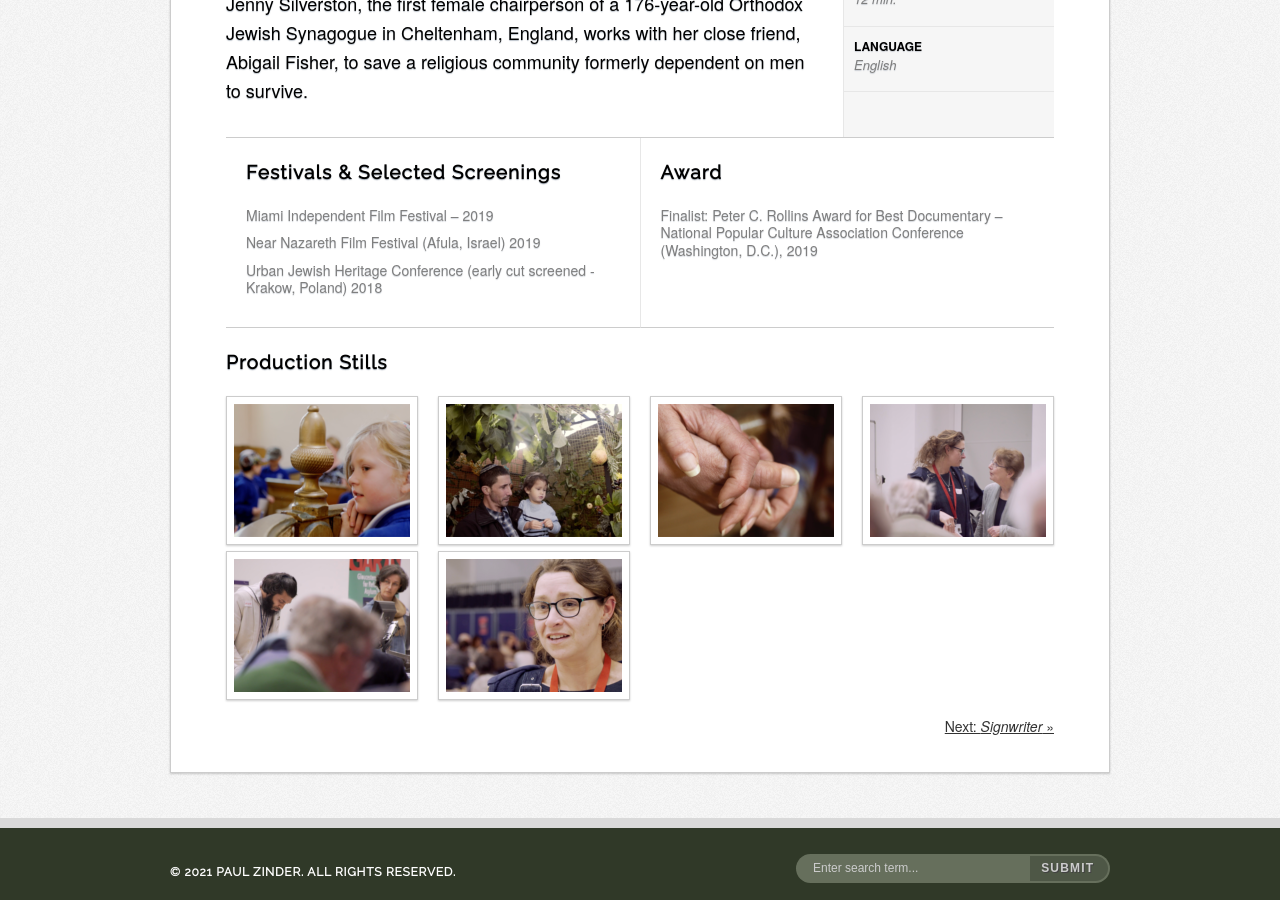
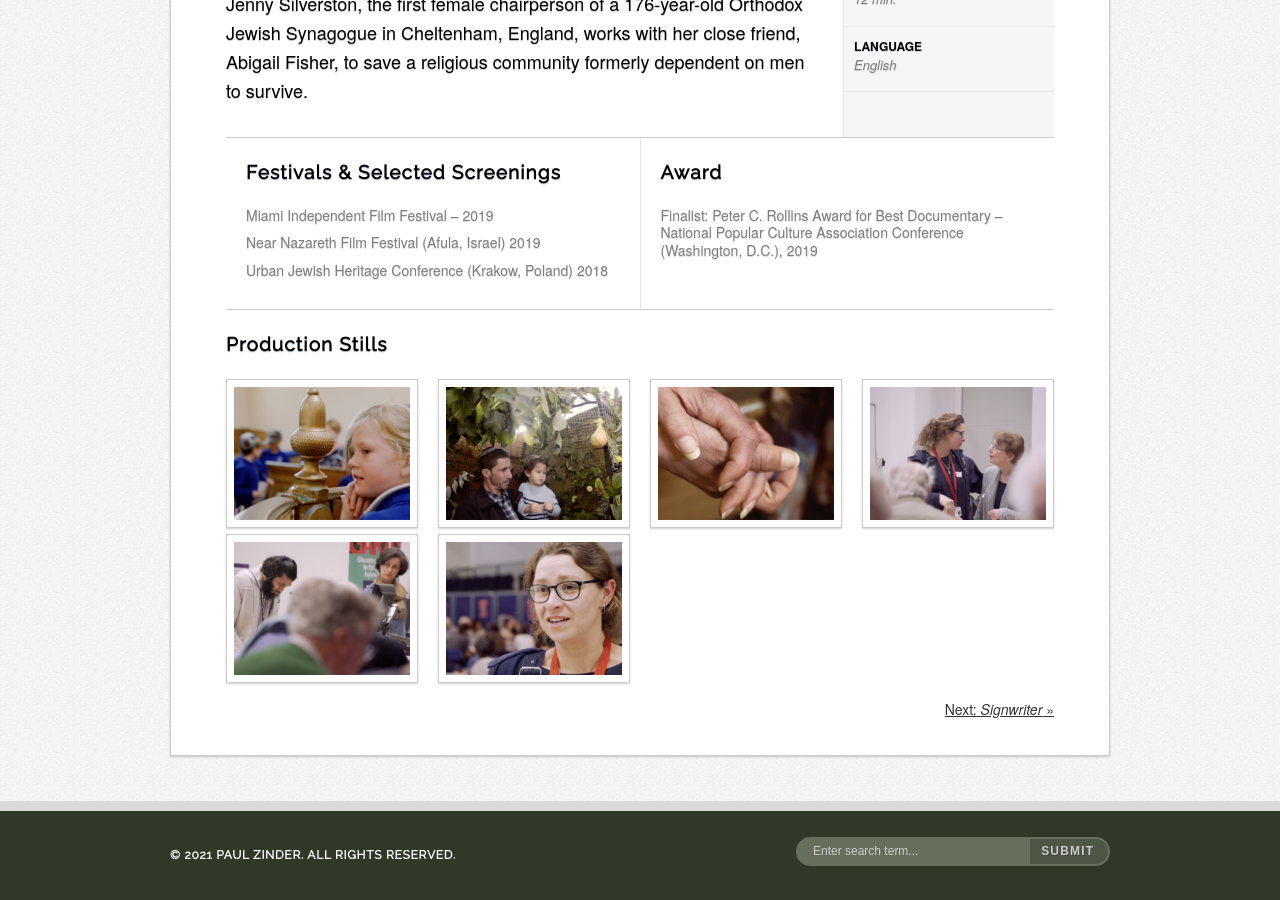
Before and after one commit to jennysharps/paul-zinder-static, a Jekyll site: the page built from _films/2018-01-01-in-my-own-right.md, in a window 1280 px wide and 900 px high, scrolled down 566 px. Built offline with Jekyll 4.4.1, drawn with Linux system fonts in a browser that asks for light colours.

Commit message:
Update screening in in my own right

```diff
--- a/_films/2018-01-01-in-my-own-right.md
+++ b/_films/2018-01-01-in-my-own-right.md
@@ -37,7 +37,7 @@ selected_screenings:
     year: 2019
     type: festival
   - name: Urban Jewish Heritage Conference
-    location: early cut screened - Krakow, Poland
+    location: Krakow, Poland
     year: 2018
     type: screening
 awards:
```
